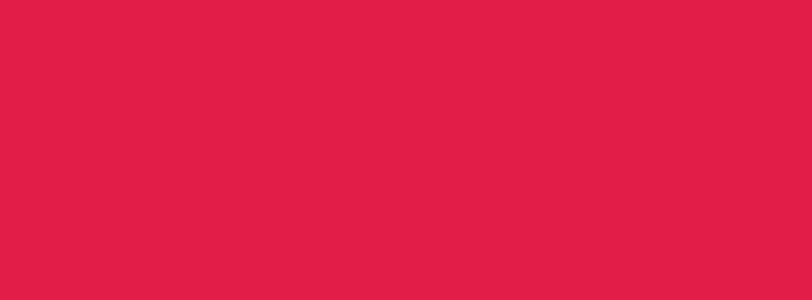
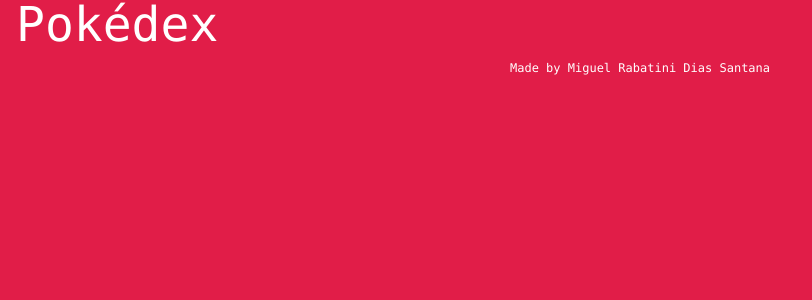
Before and after one commit to Miguel-Rabatini/pokedex, a React (Vite) app: page / in a window 1280 px wide. Shown: the top 300 px of the page, without its empty margins (0-812 px from the left). Built offline with nearby package versions, Linux system fonts and the light colour scheme.

Commit message:
Cleanup and modify App.tsx.

```diff
--- a/src/App.tsx
+++ b/src/App.tsx
@@ -4,7 +4,11 @@
 const App = () => {
   return (
     <>
+      <header className="h-14 min-w-80 pl-4 text-5xl">Pokédex</header>
       <Outlet />
+      <footer className="min-w-80 py-1 text-center text-xs">
+        Made by Miguel Rabatini Dias Santana
+      </footer>
     </>
   );
 };
```
